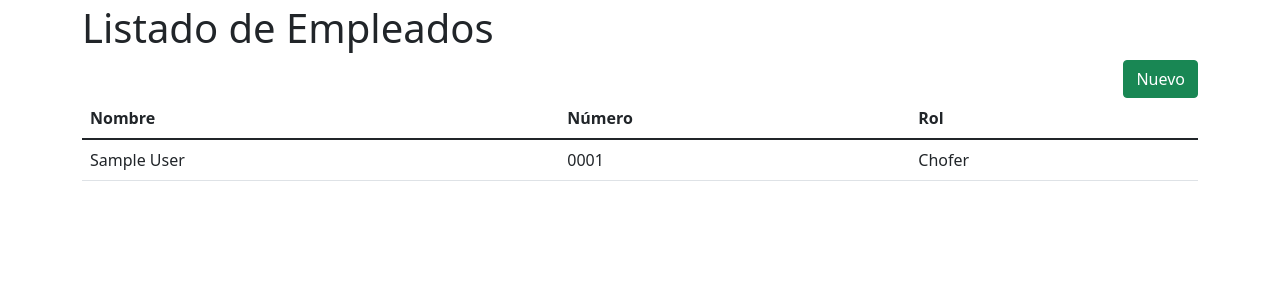
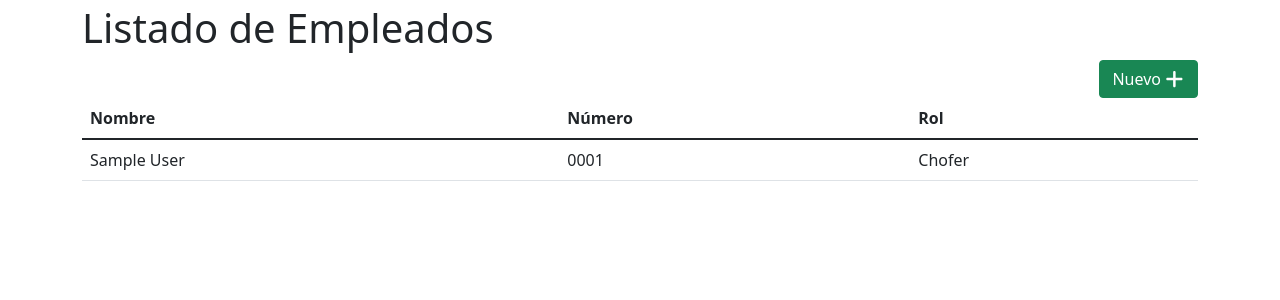
Before and after one commit to juliocefe/monthly_salary_calculator, a Django app: page /employees/ in a window 1280 px wide. Shown: the part 56-356 px from the top of the page. Run offline with Django 4.2, Linux system fonts and the light colour scheme; a user stored in the database is signed in; tables that the repository leaves empty hold one stand-in row (values such as "Sample post"); parts of the project's set-up code (start-up, migrations or seed data) failed here and were passed over; some libraries are stand-ins or nearby versions.

Commit message:
improve: add plus icon to the add button

```diff
--- a/monthly_salary_calculator/templates/employees/add_form.html
+++ b/monthly_salary_calculator/templates/employees/add_form.html
@@ -6,9 +6,10 @@
     data-bs-toggle="modal"
     data-bs-target="#employeeModal"
     type="button"
-    class="btn btn-success"
+    class="btn btn-success d-flex align-items-center"
   >
-    Nuevo
+    <p class="text-white d-inline m-0 me-1 fs-6">Nuevo</p>
+    <svg xmlns="http://www.w3.org/2000/svg" width="20" height="20" fill="white" viewBox="0 0 448 512"><!--! Font Awesome Pro 6.3.0 by @fontawesome - https://fontawesome.com License - https://fontawesome.com/license (Commercial License) Copyright 2023 Fonticons, Inc. --><path d="M240 80c0-17.7-14.3-32-32-32s-32 14.3-32 32V224H32c-17.7 0-32 14.3-32 32s14.3 32 32 32H176V432c0 17.7 14.3 32 32 32s32-14.3 32-32V288H384c17.7 0 32-14.3 32-32s-14.3-32-32-32H240V80z"/></svg>
   </button>
 </div>
 
--- a/monthly_salary_calculator/templates/movements/add_form.html
+++ b/monthly_salary_calculator/templates/movements/add_form.html
@@ -6,9 +6,10 @@
     data-bs-toggle="modal"
     data-bs-target="#movementsModal"
     type="button"
-    class="btn btn-success"
+    class="btn btn-success d-flex align-items-center"
   >
-    Nuevo
+    <p class="text-white d-inline m-0 me-1 fs-6">Nuevo</p>
+    <svg xmlns="http://www.w3.org/2000/svg" width="20" height="20" fill="white" viewBox="0 0 448 512"><!--! Font Awesome Pro 6.3.0 by @fontawesome - https://fontawesome.com License - https://fontawesome.com/license (Commercial License) Copyright 2023 Fonticons, Inc. --><path d="M240 80c0-17.7-14.3-32-32-32s-32 14.3-32 32V224H32c-17.7 0-32 14.3-32 32s14.3 32 32 32H176V432c0 17.7 14.3 32 32 32s32-14.3 32-32V288H384c17.7 0 32-14.3 32-32s-14.3-32-32-32H240V80z"/></svg>
   </button>
 </div>
 
```
